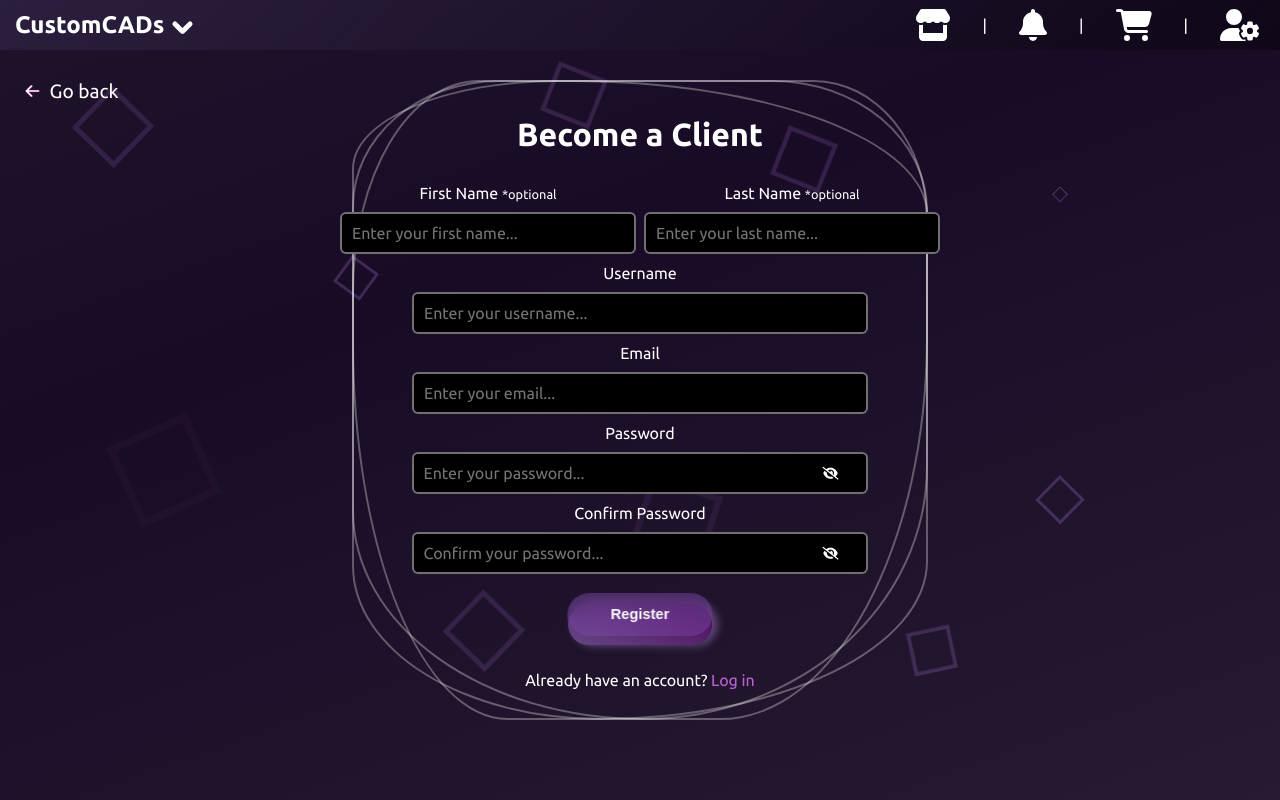
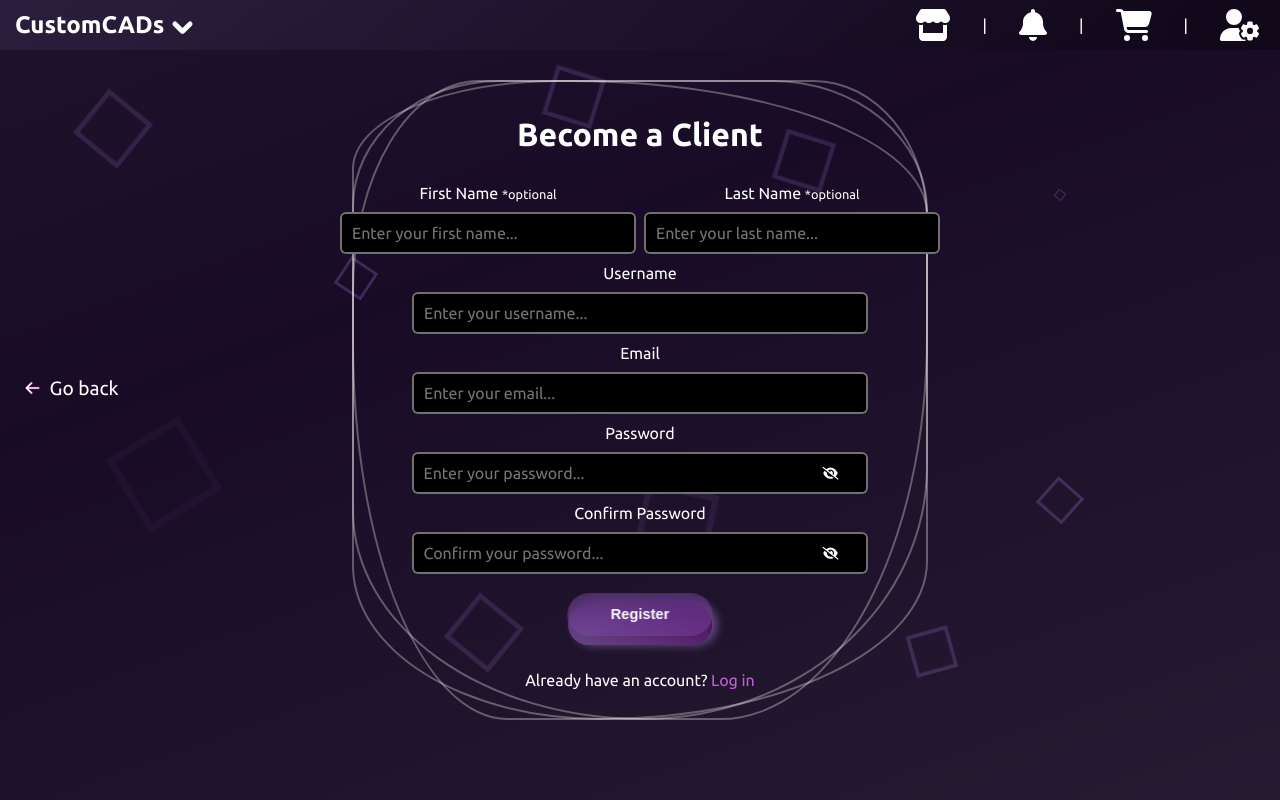
Before and after one commit to ivanzlatinov1/CustomCADsDemoDesign, a React (Vite) app in the folder data/: page /register/client in a window 1280 px wide. Shown: the top 800 px of the page. Built offline with nearby package versions, Linux system fonts and the light colour scheme; the HTML template or start-up script is replaced by a standard one.

Commit message:
fixed transition and footer on login/register

```diff
--- a/data/src/layout/Footer/Footer.tsx
+++ b/data/src/layout/Footer/Footer.tsx
@@ -5,7 +5,7 @@ import styles from "./Footer.module.css"
 
 const Footer: React.FC = () => {
     const location = useLocation();
-    const pathsToHide = ["/register", "/login"];
+    const pathsToHide = ["/register", "/login", "/register/client", "/register/contributor"];
 
     if(pathsToHide.includes(location.pathname)) {
         return null;
--- a/data/src/pages/Guest/Register/Register.module.css
+++ b/data/src/pages/Guest/Register/Register.module.css
@@ -110,12 +110,12 @@
 .back {
     position: absolute;
     color: white;
-    top: 10%;
+    bottom: 50%;
     left: 2%;
     display: flex;
     gap: 10px;
     cursor: pointer;
-    z-index: 99;
+    z-index: 90;
     transition: scale 0.3s linear, color 0.3s linear;
 }
 
```
